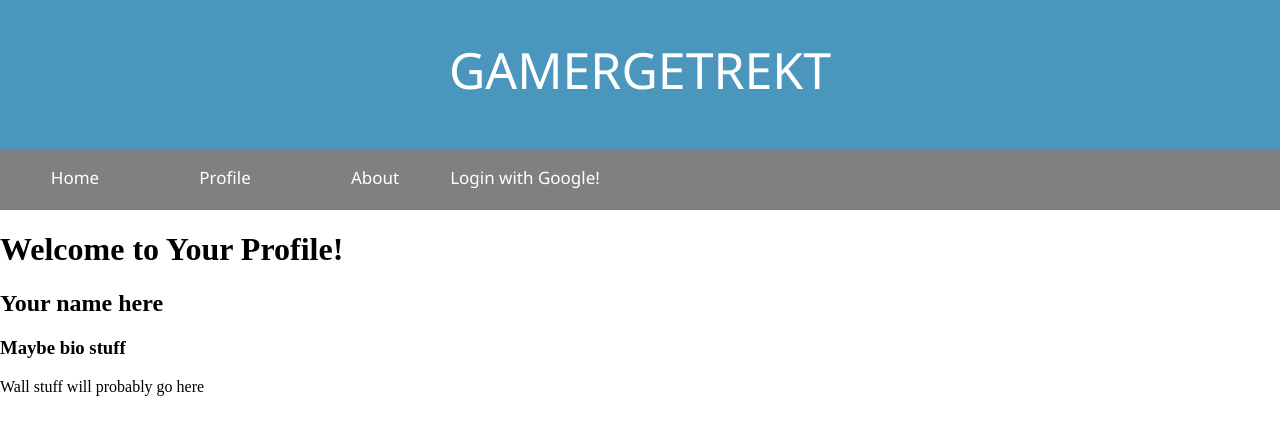
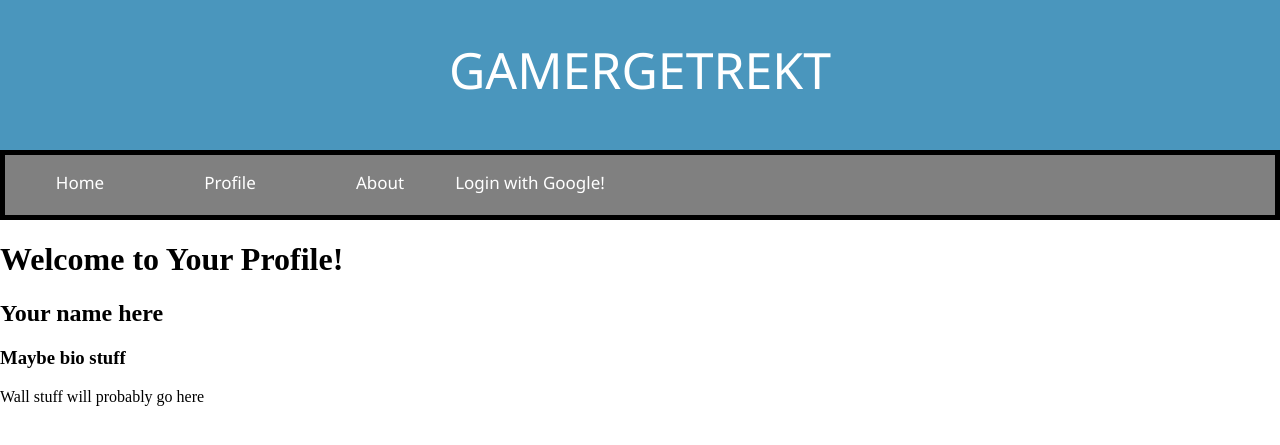
Before and after one commit to TheJMaster28/AreSlashGaming, a Node server app: page /profile.html in a window 1280 px wide. Shown: the top 445 px of the page. Run offline with Node 20, Linux system fonts and the light colour scheme; some libraries are stand-ins or nearby versions.

Commit message:
added border to nav

```diff
--- a/public/CSS/menu.css
+++ b/public/CSS/menu.css
@@ -3,6 +3,8 @@
     background-color: grey;
     outline: teal;
     outline-width: 10px;
+    border: solid black;
+    border-width: 5px;
 }
 
 #menu ul {
--- a/public/CSS/style.css
+++ b/public/CSS/style.css
@@ -22,6 +22,9 @@
     background-color: grey;
     outline: teal;
     outline-width: 10px;
+    border: solid black;
+    border-width: 5px;
+
 
 }
 /*#sidebar {
```
